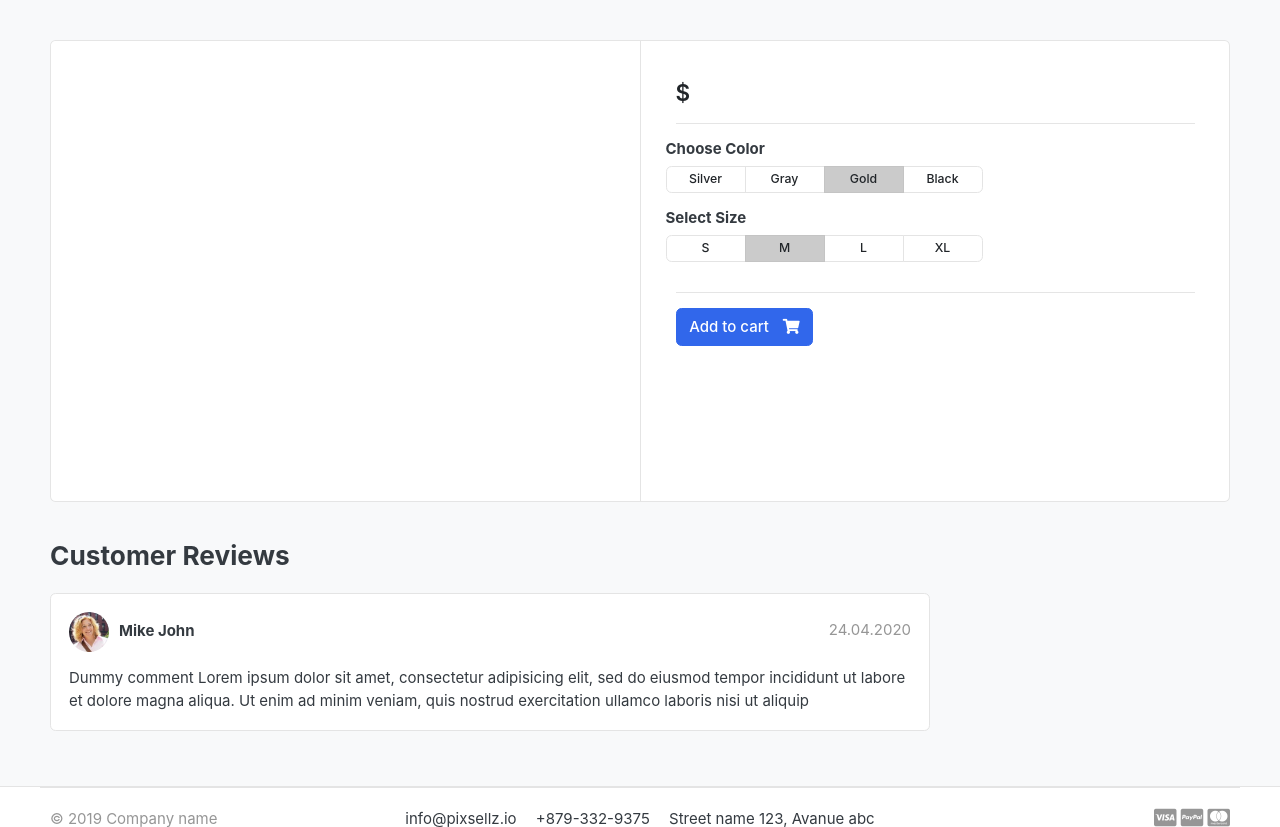
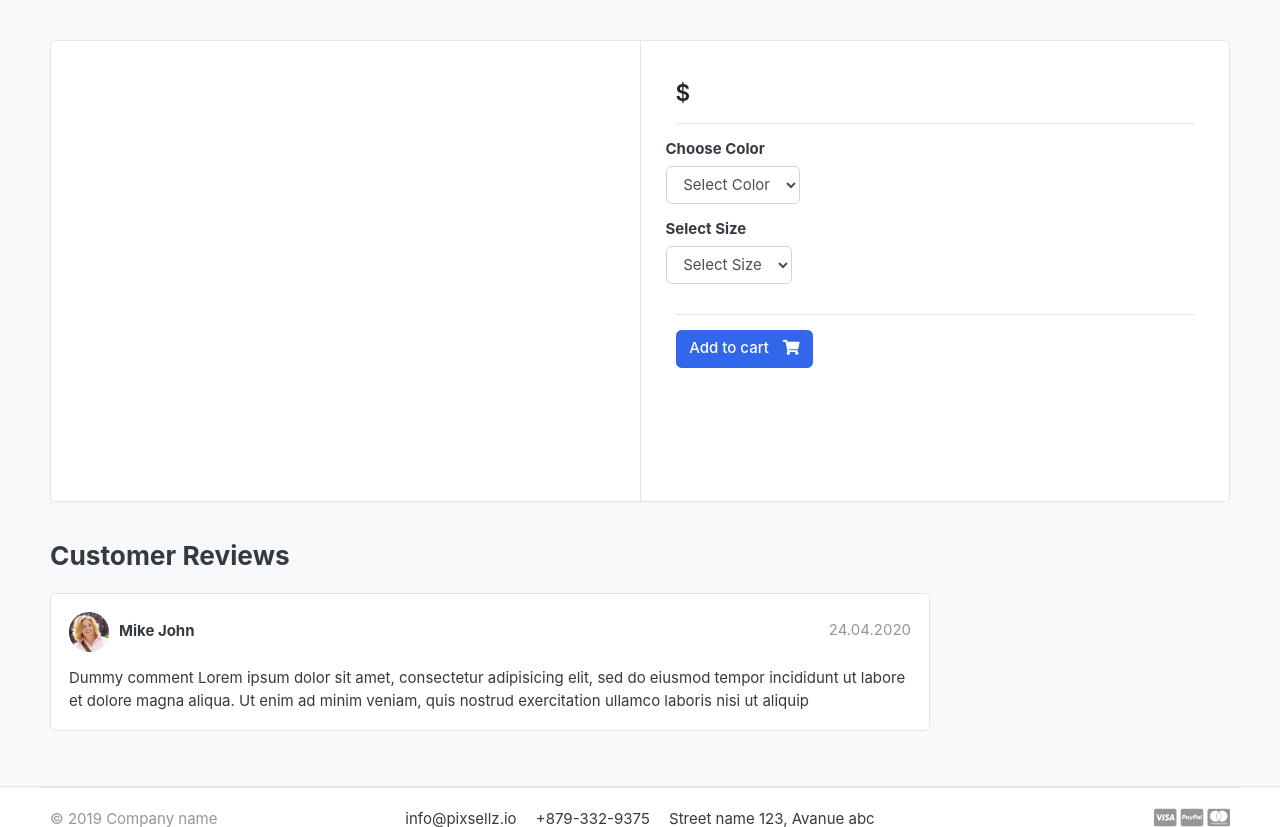
Before and after one commit to Senpaioka/E-Commerce-site-with-Django, a Django app: template templates/store/product_details.html in a window 1280 px wide. Shown: the part 118-945 px from the top of the page. Run offline with Django 5.2, Linux system fonts and the light colour scheme; the template is opened without the code that fills it, so the values that code supplies are empty; some libraries are stand-ins or nearby versions; some web fonts are replaced.

Commit message:
Starting Product Variations & Variation Manager

```diff
--- a/carts/models.py
+++ b/carts/models.py
@@ -1,5 +1,5 @@
 from django.db import models
-from store.models import Product
+from store.models import Product, ProductVariation
 
 # Create your models here.
 
@@ -19,6 +19,7 @@ class Cart(models.Model):
 class CartItem(models.Model):
 
     product = models.ForeignKey(Product, on_delete=models.CASCADE)
+    variations = models.ManyToManyField(ProductVariation, blank=True)
     cart = models.ForeignKey(Cart, on_delete=models.CASCADE)
     quantity = models.IntegerField()
     is_active = models.BooleanField(default=True)
--- a/store/views.py
+++ b/store/views.py
@@ -76,6 +76,7 @@ def product_details_page(request, category_slug, selected_product_slug):
 
 
 
+
 def search_functionality_view(request):
 
     html_template_name = 'store/store.html'
--- a/templates/store/product_details.html
+++ b/templates/store/product_details.html
@@ -20,6 +20,10 @@
     </article> <!-- gallery-wrap .end// -->
             </aside>
             <main class="col-md-6 border-left">
+
+  <form action="{% url 'carts:add_cart' product_info.id %}" method="POST">
+    {% csrf_token %}
+
     <article class="content-body">
 
     <h2 class="title">{{ product_info.product_name }}</h2>
@@ -35,39 +39,24 @@
         <div class="row">
             <div class="item-option-select">
                 <h6>Choose Color</h6>
-                <div class="btn-group btn-group-sm btn-group-toggle" data-toggle="buttons">
-                  <label class="btn btn-light">
-                    <input type="radio" name="radio_color"> Silver
-                  </label>
-                  <label class="btn btn-light">
-                    <input type="radio" name="radio_color" > Gray
-                  </label>
-                  <label class="btn btn-light active">
-                    <input type="radio" name="radio_color checked"> Gold
-                  </label>
-                  <label class="btn btn-light">
-                    <input type="radio" name="radio_color"> Black
-                  </label>
-                </div>
+                <select name="color" class="form-control" required>
+                  <option value="" disabled selected>Select Color</option>
+                  <!-- accessing 'ProductVariation' model via 'Product' model -->
+                  {% for data in product_info.productvariation_set.color_selected %}
+                  <option value="{{ data.variation_value | lower }}">{{ data.variation_value | capfirst }}</option>
+                  {% endfor %}
+                </select>
             </div>
         </div> <!-- row.// -->
         <div class="row">
             <div class="item-option-select">
                 <h6>Select Size</h6>
-                <div class="btn-group btn-group-sm btn-group-toggle" data-toggle="buttons">
-                  <label class="btn btn-light">
-                    <input type="radio" name="radio_color"> S
-                  </label>
-                  <label class="btn btn-light active">
-                    <input type="radio" name="radio_color" checked> M
-                  </label>
-                  <label class="btn btn-light">
-                    <input type="radio" name="radio_color"> L
-                  </label>
-                  <label class="btn btn-light">
-                    <input type="radio" name="radio_color"> XL
-                  </label>
-                </div>
+                <select name="size" class="form-control" required>
+                  <option value="" disabled selected>Select Size</option>
+                  {% for data in product_info.productvariation_set.size_selected %}
+                  <option value="{{ data.variation_value | lower}}">{{ data.variation_value | capfirst }}</option>
+                  {% endfor %}
+                </select>
             </div>
         </div> <!-- row.// -->
         <hr>
@@ -78,11 +67,12 @@
           {% if is_cart_available %}
           <a href="{% url 'carts:cart_page' %}" class="btn  btn-success"> <span class="text">Already In Cart</span> <i class="fas fa-check"></i></a>
           {% else %}
-          <a href="{% url 'carts:add_cart' product_info.id %}" class="btn  btn-primary"> <span class="text">Add to cart</span> <i class="fas fa-shopping-cart"></i></a>
+          <button type="submit" class="btn  btn-primary"> <span class="text">Add to cart</span> <i class="fas fa-shopping-cart"></i></button>
           {% endif %}
         {% endif %}
 
     </article> <!-- product-info-aside .// -->
+  </form>
             </main> <!-- col.// -->
         </div> <!-- row.// -->
     </div> <!-- card.// -->
```
Also changed, not shown: carts/admin.py (+7 -1 lines), carts/views.py (+18 -1 lines), store/admin.py (+11 -2 lines), store/models.py (+45 -0 lines), carts/migrations/0002_cartitem_variations.py (added), store/migrations/0002_productvariation.py (added).
